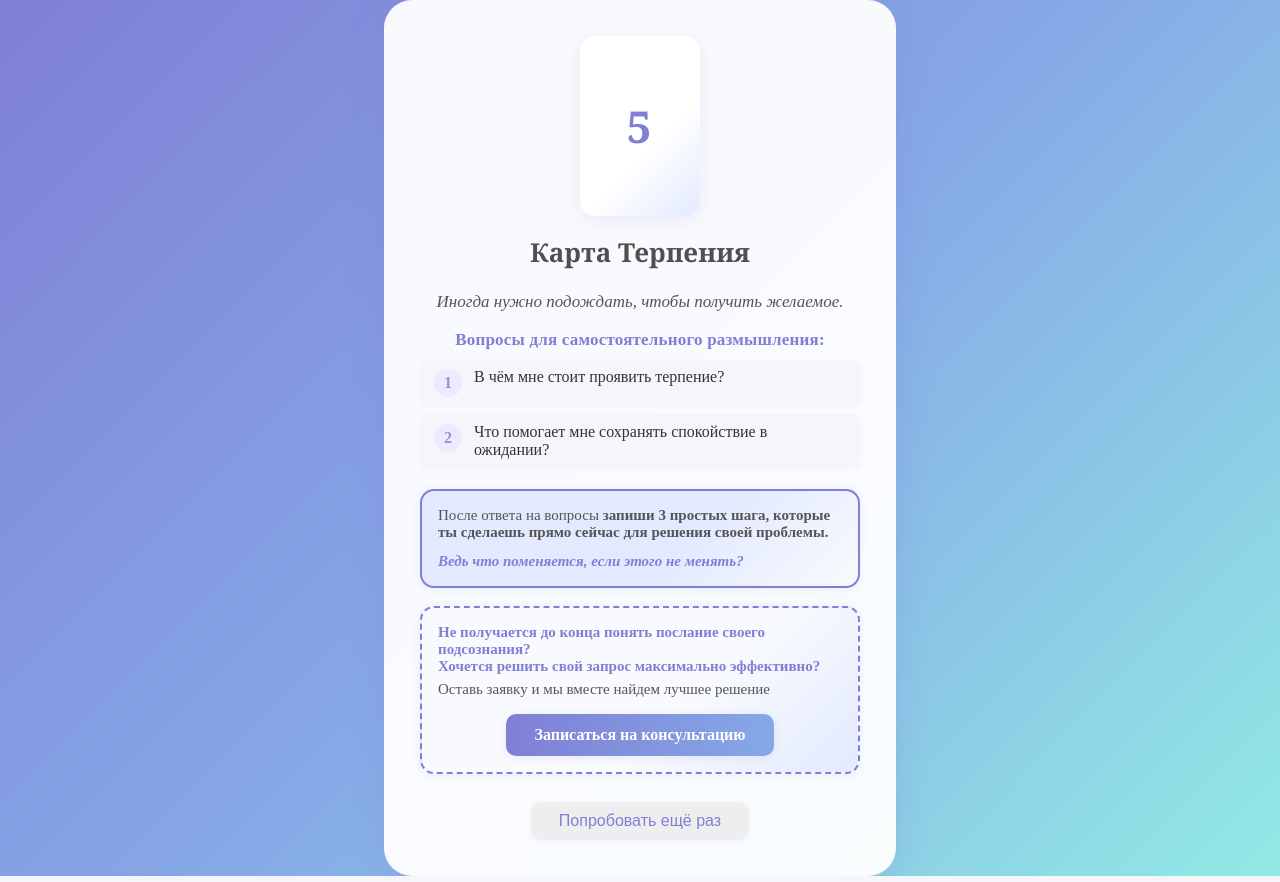
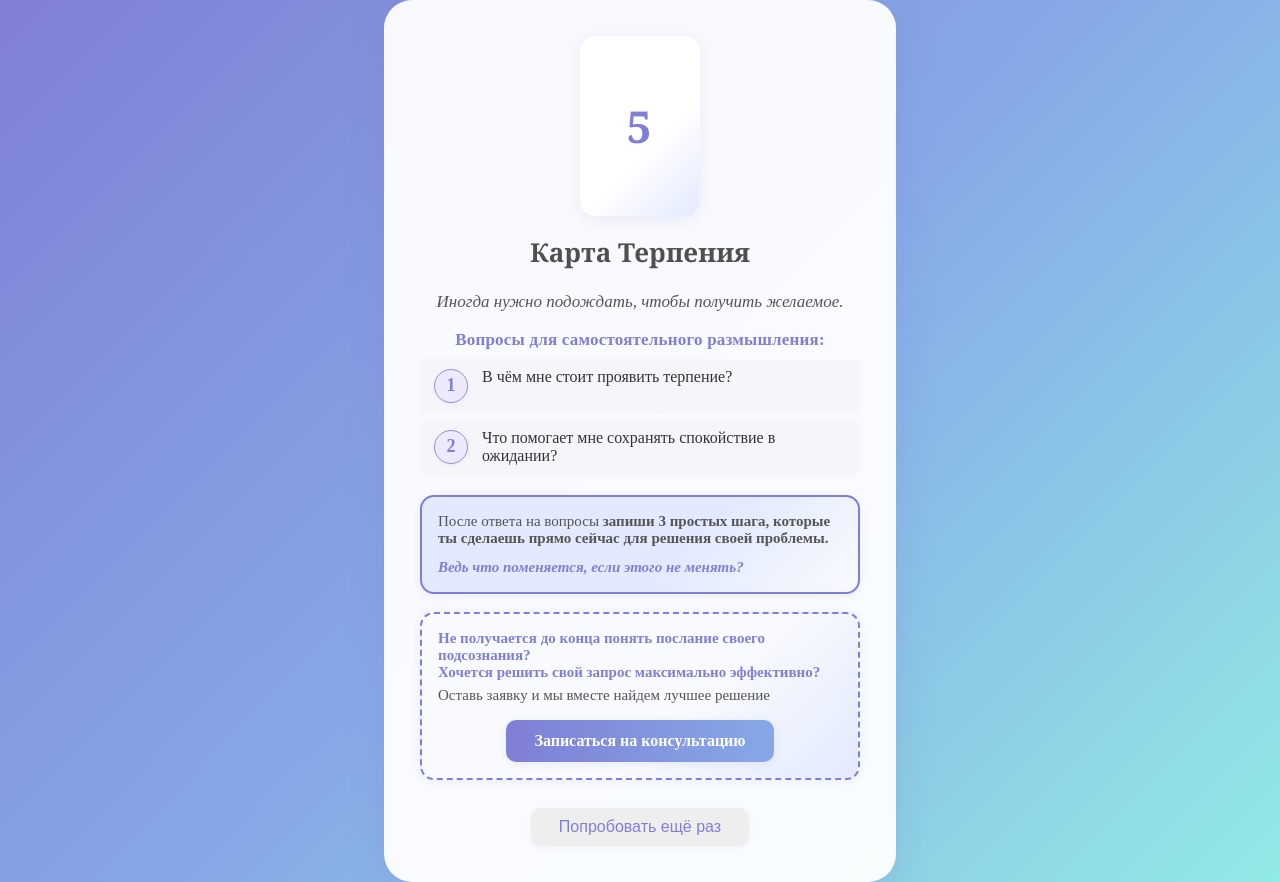
Before and after one commit to lucyavd/karta-dnya, a React (Create React App) app: page / in a window 1280 px wide. Both pictures are taken after typing "5" into the empty fields and a click on the button "Получить карту". Built offline with nearby package versions, Linux system fonts and the light colour scheme.

Commit message:
Update App.jsx

```diff
--- a/src/App.jsx
+++ b/src/App.jsx
@@ -138,18 +138,21 @@ function App() {
             {selectedCard.questions.map((q, i) => (
               <li key={i} style={{ display: 'flex', alignItems: 'flex-start', marginBottom: 10, background: "#f5f6fa", borderRadius: 8, padding: "8px 14px", color: "#333", fontSize: 16, boxShadow: "0 1px 4px #7F7FD511" }}>
                 <span style={{
-                  minWidth: 28,
-                  height: 28,
+                  minWidth: 34,
+                  height: 34,
                   display: 'inline-flex',
                   alignItems: 'center',
                   justifyContent: 'center',
                   borderRadius: '50%',
                   background: '#edeaff',
-                  color: '#a18cd1',
+                  color: '#7F7FD5',
                   fontWeight: 700,
-                  fontSize: 16,
-                  marginRight: 12,
-                  marginTop: 1
+                  fontSize: 18,
+                  marginRight: 14,
+                  marginTop: 1,
+                  border: '1.5px solid #a18cd1',
+                  boxSizing: 'border-box',
+                  boxShadow: '0 1px 4px #a18cd122'
                 }}>{i + 1}</span>
                 <span>{q}</span>
               </li>
```
